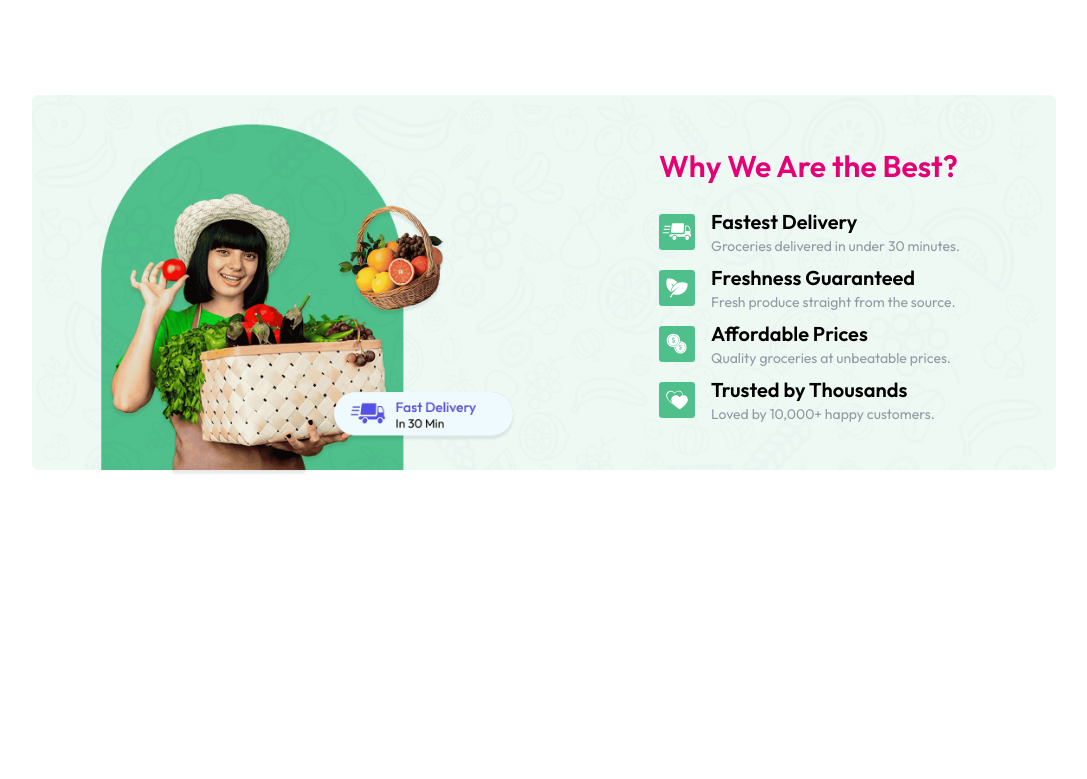
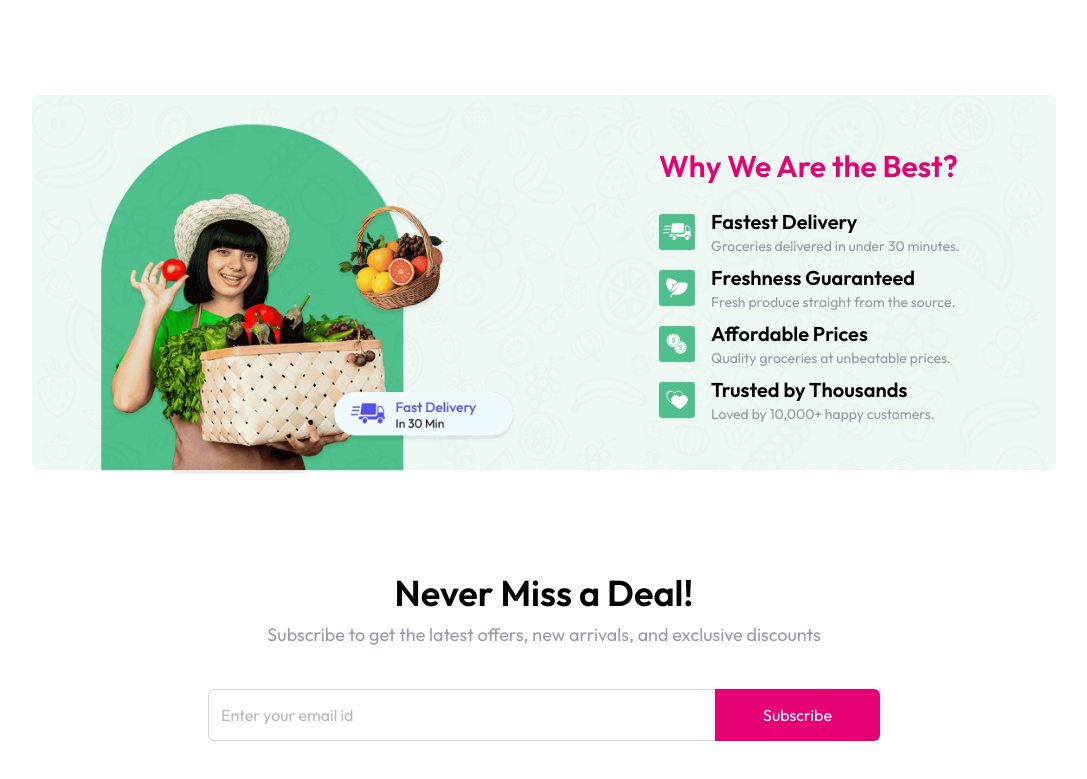
Before and after one commit to Amitkumersarkar/GMartBD-Ecommerce-Website, a React (Vite) app: page / in a window 1280 px wide. Shown: the part 1201-1980 px from the top of the page, without its empty margins (96-1183 px from the left). Before the commit the page ends 1678 px from the top, so only its background shows below. Built offline with nearby package versions, Linux system fonts and the light colour scheme.

Commit message:
updated newsletter section

```diff
--- a/src/components/HomePage/Home.jsx
+++ b/src/components/HomePage/Home.jsx
@@ -2,6 +2,7 @@ import BestSeller from "../../pages/BestSeller/BestSeller";
 import Categories from "../../pages/Categories/Categories";
 import BottomBanner from "../BottomBanner/BottomBanner";
 import Hero from "../HeroSection/Hero";
+import NewsLetter from "../NewsLetter/NewsLetter";
 
 const Home = () => {
     return (
@@ -11,6 +12,7 @@ const Home = () => {
                 <Categories></Categories>
                 <BestSeller></BestSeller>
                 <BottomBanner></BottomBanner>
+                <NewsLetter></NewsLetter>
             </div>
         </div>
     );
--- a/src/components/NewsLetter/NewsLetter.jsx
+++ b/src/components/NewsLetter/NewsLetter.jsx
@@ -2,7 +2,7 @@
 const NewsLetter = () => {
 
     return (
-        <div className="flex flex-col items-center justify-center text-center space-y-2">
+        <div className="flex flex-col items-center justify-center text-center space-y-2 mt-24 pb-14">
             <h1 className="md:text-4xl text-2xl font-semibold">Never Miss a Deal!</h1>
             <p className="md:text-lg text-gray-500/70 pb-8">
                 Subscribe to get the latest offers, new arrivals, and exclusive discounts
@@ -14,7 +14,7 @@ const NewsLetter = () => {
                     placeholder="Enter your email id"
                     required
                 />
-                <button type="submit" className="md:px-12 px-8 h-full text-white bg-indigo-500 hover:bg-indigo-600 transition-all cursor-pointer rounded-md rounded-l-none">
+                <button type="submit" className="md:px-12 px-8 h-full text-white bg-pink-600 hover:bg-primary transition-all cursor-pointer rounded-md rounded-l-none">
                     Subscribe
                 </button>
             </form>
```
